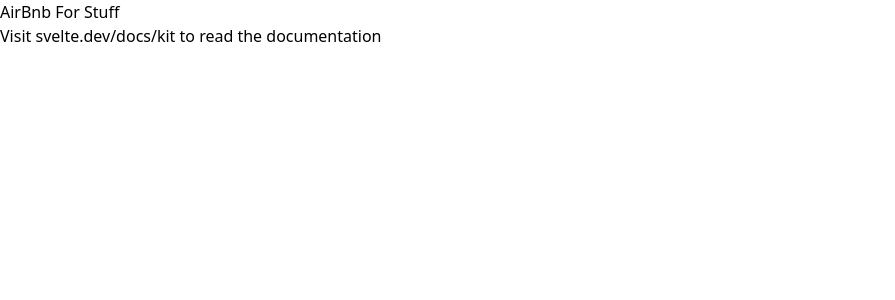
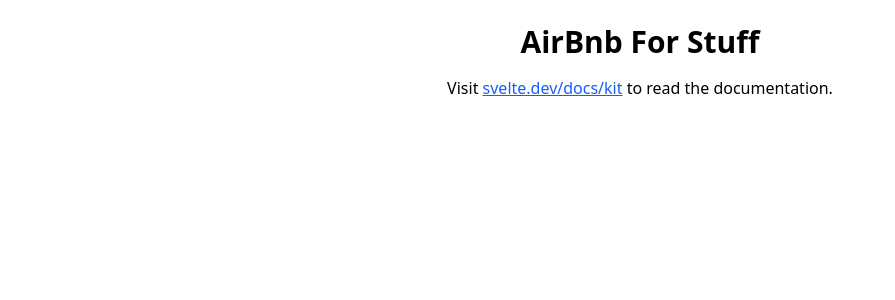
Before and after one commit to LuaanNguyen/airbnb-for-stuff, a SvelteKit app in the folder frontend/: page / in a window 1280 px wide. Shown: the top 300 px of the page, without its empty margins (0-895 px from the left). Built offline with nearby package versions, Linux system fonts and the light colour scheme.

Commit message:
Updated README instructions

```diff
--- a/frontend/package.json
+++ b/frontend/package.json
@@ -22,7 +22,7 @@
 		"@sveltejs/kit": "^2.16.0",
 		"@sveltejs/vite-plugin-svelte": "^5.0.0",
 		"@tailwindcss/typography": "^0.5.15",
-		"@tailwindcss/vite": "^4.0.0",
+		"@tailwindcss/vite": "^4.1.4",
 		"@testing-library/jest-dom": "^6.6.3",
 		"@testing-library/svelte": "^5.2.4",
 		"eslint": "^9.18.0",
@@ -35,7 +35,7 @@
 		"prettier-plugin-tailwindcss": "^0.6.11",
 		"svelte": "^5.0.0",
 		"svelte-check": "^4.0.0",
-		"tailwindcss": "^4.0.0",
+		"tailwindcss": "^4.1.4",
 		"typescript": "^5.0.0",
 		"typescript-eslint": "^8.20.0",
 		"vite": "^6.2.5",
--- a/frontend/src/routes/+page.svelte
+++ b/frontend/src/routes/+page.svelte
@@ -1,2 +1,6 @@
-<h1>AirBnb For Stuff</h1>
-<p>Visit <a href="https://svelte.dev/docs/kit">svelte.dev/docs/kit</a> to read the documentation</p>
+<div class="p-6 max-w-xl mx-auto text-center">
+    <h1 class="text-3xl font-bold mb-4">AirBnb For Stuff</h1>
+    <p>
+      Visit <a class="text-blue-600 underline" href="https://svelte.dev/docs/kit">svelte.dev/docs/kit</a> to read the documentation.
+    </p>
+  </div>
```
Also changed, not shown: 2 other files (tests, documents, lock files or other folders).
